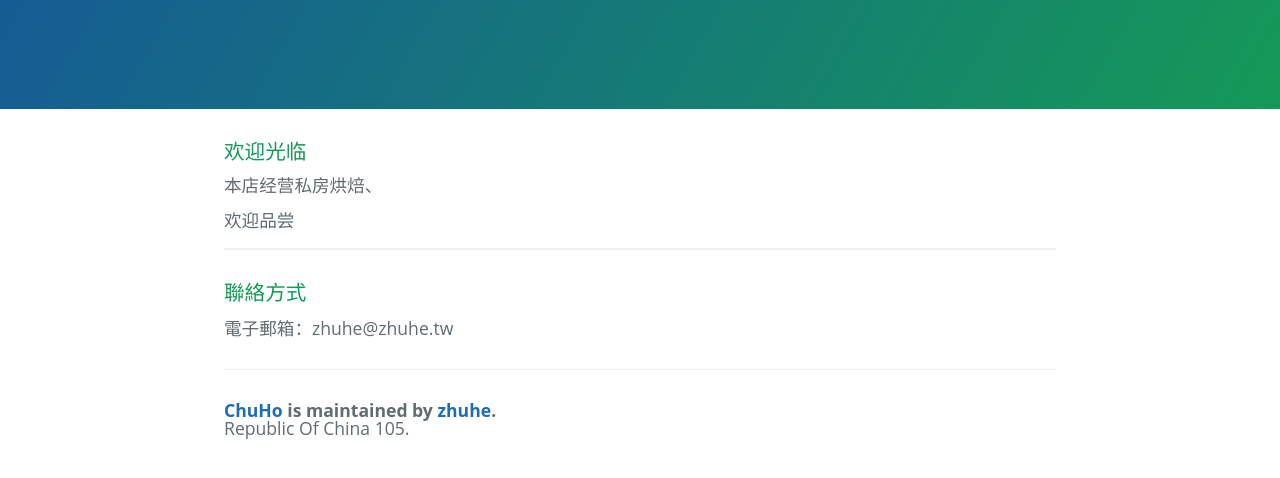
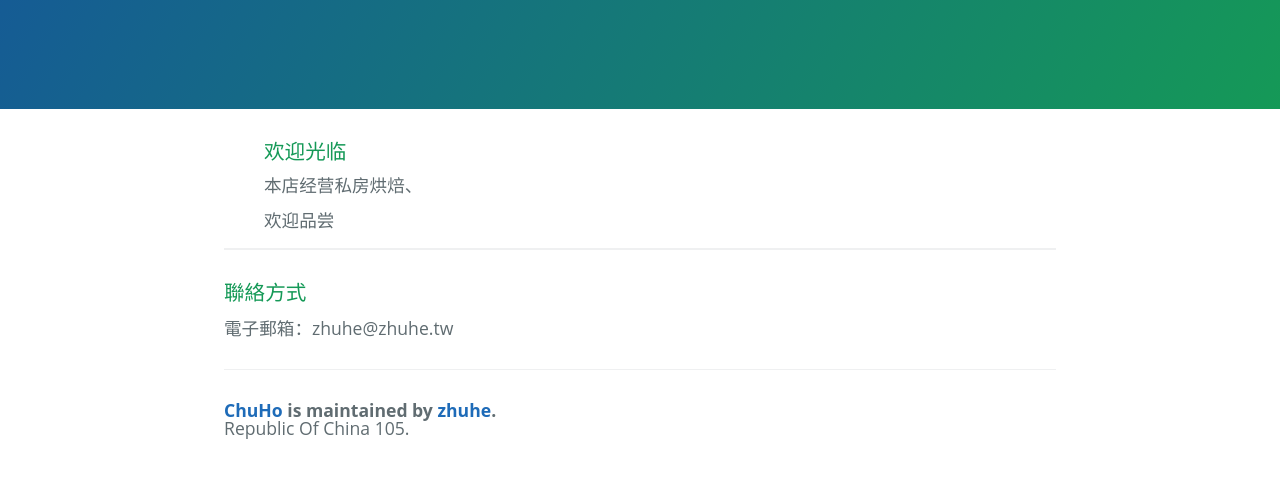
Before and after one commit to chuho/CHEN, a plain HTML site: page index.html in a window 1280 px wide. Shown: the part 172-650 px from the top of the page. Drawn offline with Linux system fonts and the light colour scheme.

Commit message:
Update index.html

```diff
--- a/index.html
+++ b/index.html
@@ -13,9 +13,11 @@
       <h2 class="project-tagline">惠纤纤私房烘焙</h2>
     </section>
     <section class="main-content">
-<h3><span aria-hidden="true"></span>欢迎光临</h3>
+<dir>
+      <h3><span aria-hidden="true"></span>欢迎光临</h3>
 本店经营私房烘焙、</p>
 欢迎品尝</p>
+</dir>
 <hr>
 <h3><span aria-hidden="true"></span>聯絡方式</h3>
 <p>電子郵箱：zhuhe@zhuhe.tw</p>
```
